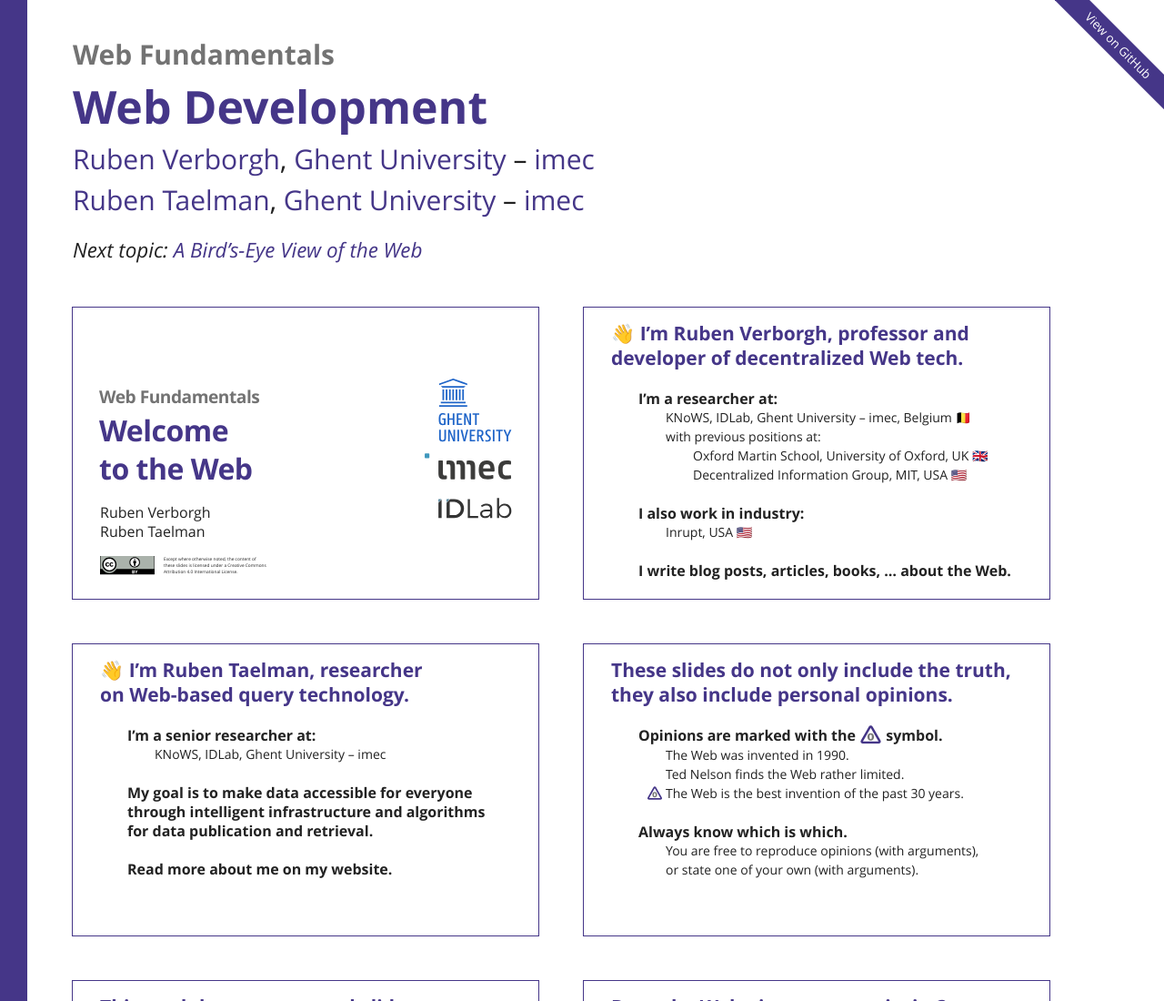
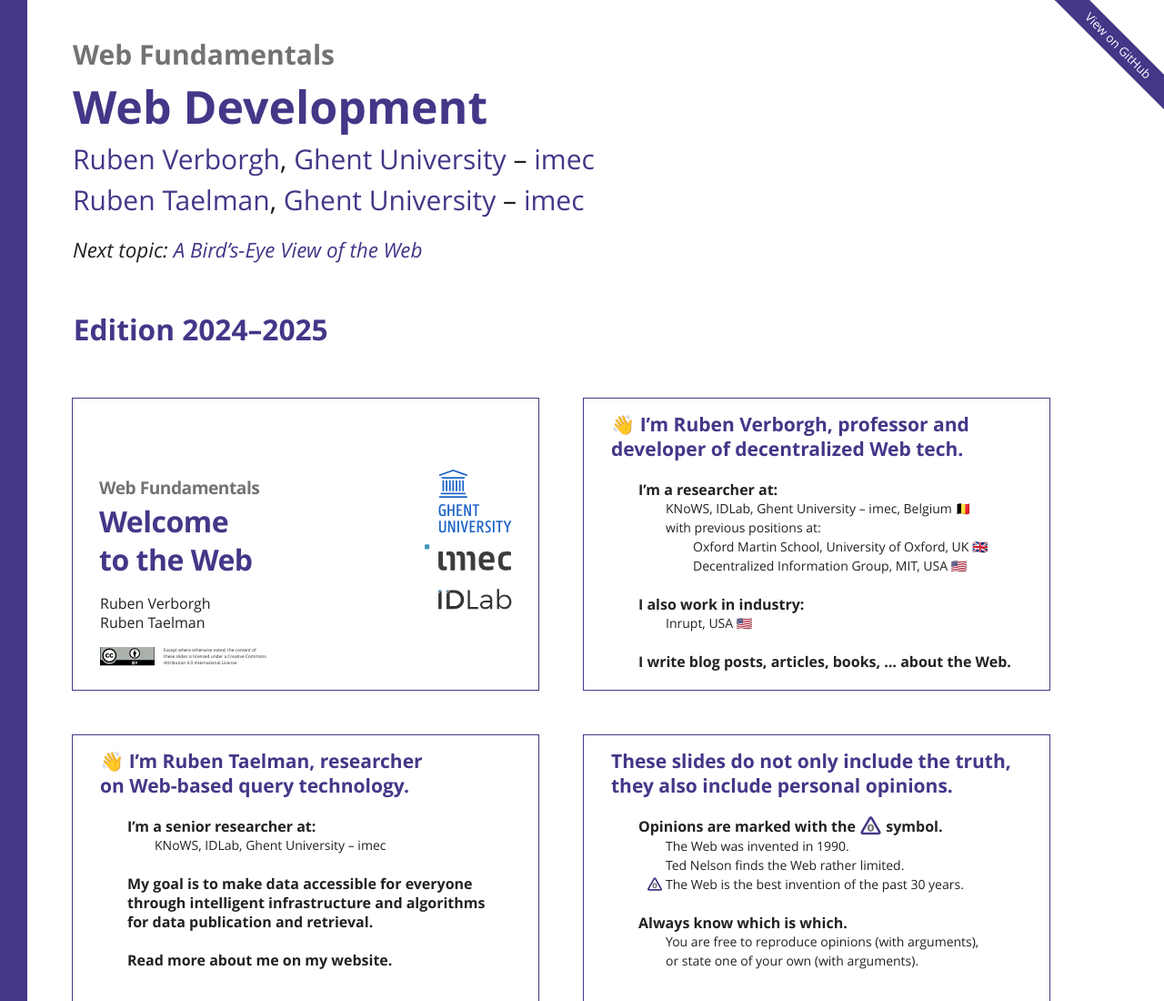
Before and after one commit to RubenVerborgh/WebFundamentals, a website: page index.html in a window 1280 px wide. Shown: the top 1100 px of the page at 91% size. Drawn offline with Linux system fonts and the light colour scheme.

Commit message:
Add 2024–2025 section.

```diff
--- a/index.html
+++ b/index.html
@@ -27,6 +27,10 @@
 
     </ul>
   </header>
+
+  <section id="overview">
+    <h2>Edition 2024–2025</h2>
+  </section>
 
   <div class="title slide" id="title">
     <h2>
```
